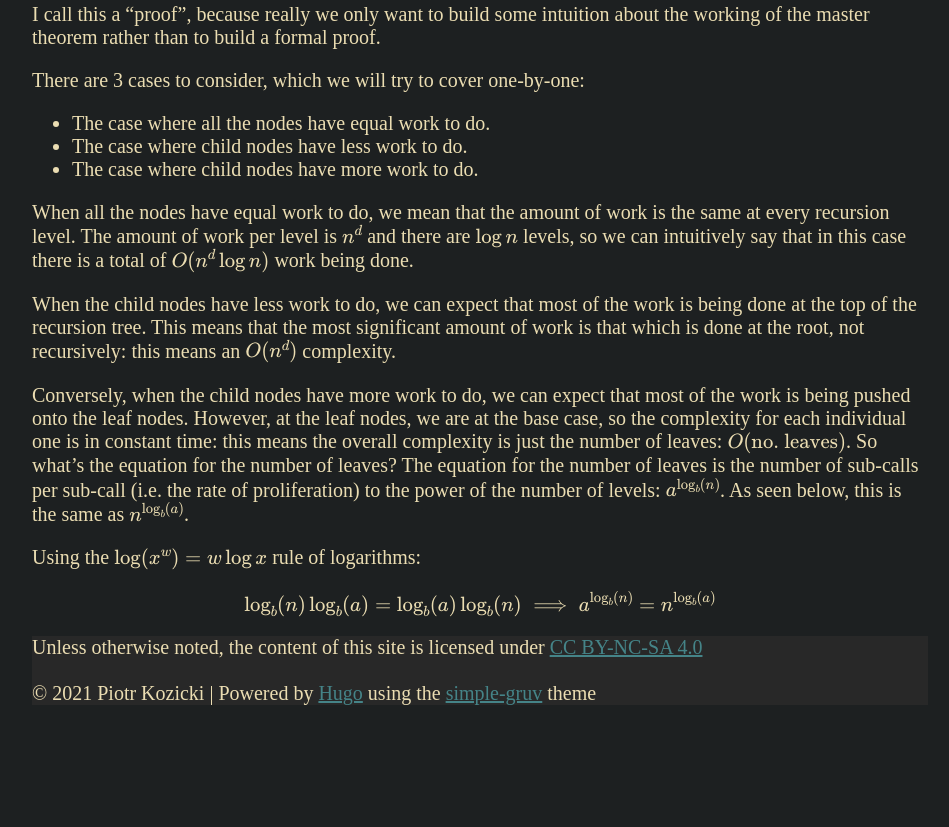
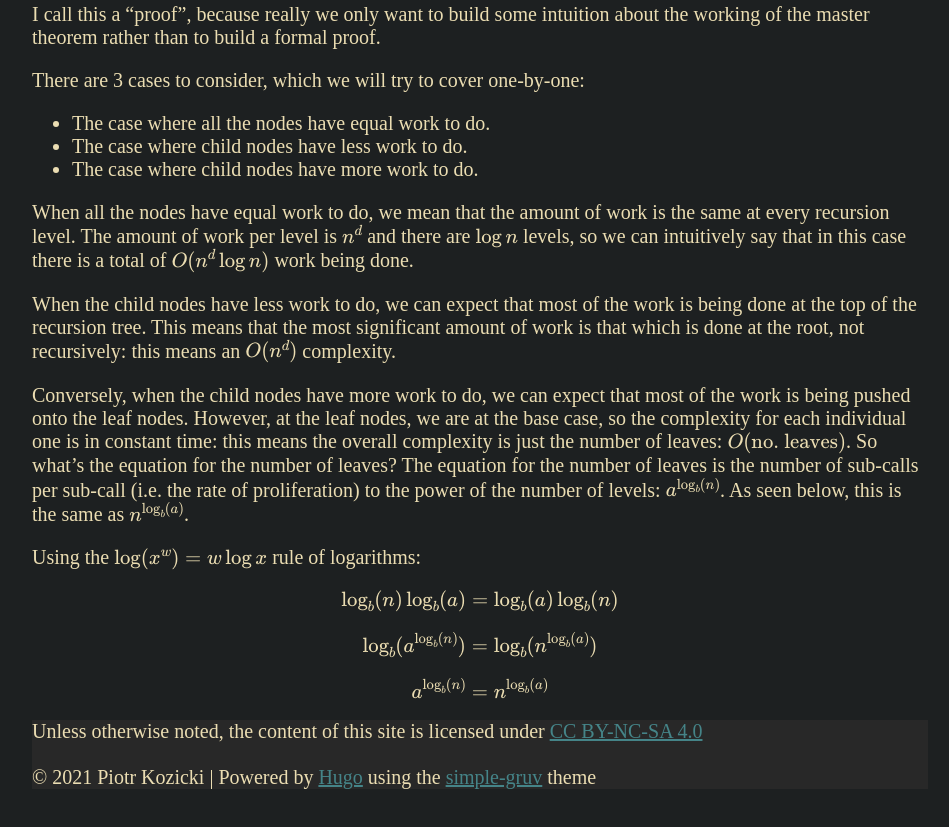
Before and after one commit to PioKozi/piokozi.github.io, a plain HTML site: page post/master_theorem/index.html in a window 1280 px wide. Shown: the part 2516-3343 px from the top of the page, without its empty margins (160-1109 px from the left). Before the commit the page ends 3285 px from the top, so only its background shows below. Drawn offline with nearby package versions, Linux system fonts and the light colour scheme.

Commit message:
prettier proof for logs

```diff
--- a/post/master_theorem/index.html
+++ b/post/master_theorem/index.html
@@ -196,8 +196,12 @@ per sub-call (i.e. the rate of proliferation) to the power of the number of leve
 $a^{\log_b(n)}$. As seen below, this is the same as $n^{\log_b(a)}$.</p>
 <p>Using the $\log(x^w) = w \log x$ rule of logarithms:</p>
 <p>$$
-\log_b(n) \log_b(a) = \log_b(a) \log_b(n)
-\implies
+\log_b(n)\log_b(a) = \log_b(a)\log_b(n) \newline
+$$
+$$
+\log_b(a^{\log_b(n)}) = \log_b(n^{\log_b(a)}) \newline
+$$
+$$
 a^{\log_b(n)} = n^{\log_b(a)}
 $$</p>
 
```
